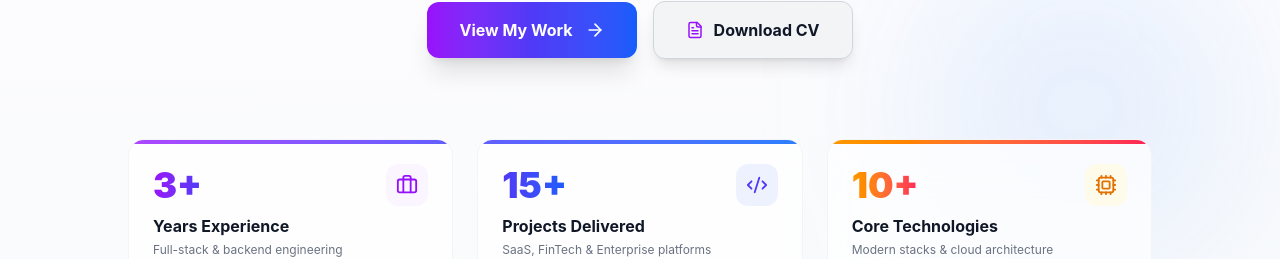
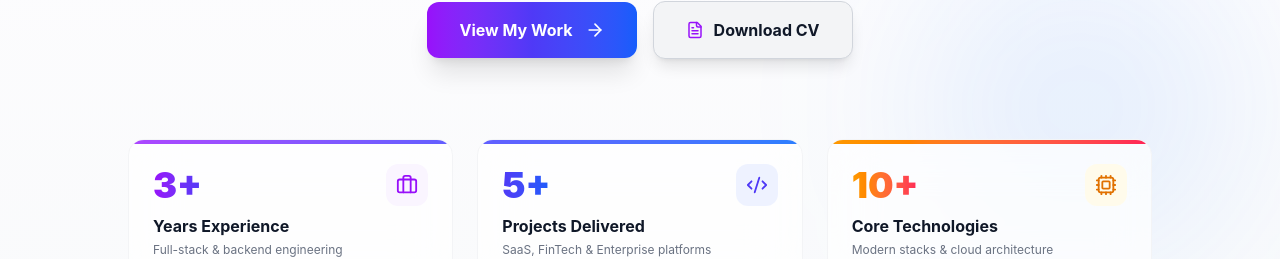
Before and after one commit to La-Phoenix/portfolio, a React (Vite) app: page / in a window 1280 px wide. Shown: the part 850-1109 px from the top of the page. Built offline with nearby package versions, Linux system fonts and the light colour scheme.

Commit message:
ready to deploy

```diff
--- a/src/components/Hero.tsx
+++ b/src/components/Hero.tsx
@@ -138,7 +138,7 @@ export function Hero() {
             <div className="absolute top-0 left-0 w-full h-1 bg-gradient-to-r from-indigo-500 to-blue-500" />
             <div className="flex items-center justify-between mb-2">
               <h3 className="text-4xl font-black bg-gradient-to-r from-indigo-600 to-blue-600 dark:from-indigo-400 dark:to-blue-400 bg-clip-text text-transparent">
-                15+
+                5+
               </h3>
               <div className="p-2.5 rounded-xl bg-indigo-50 dark:bg-indigo-950/60 text-indigo-600 dark:text-indigo-300">
                 <Code2 size={22} />
```
